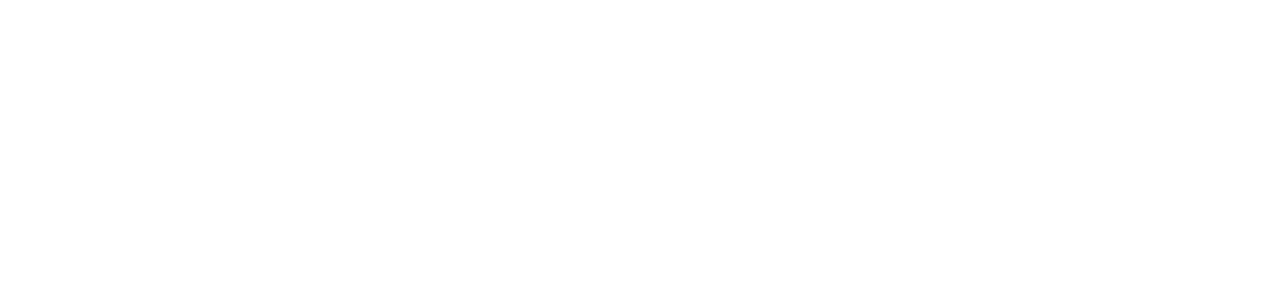
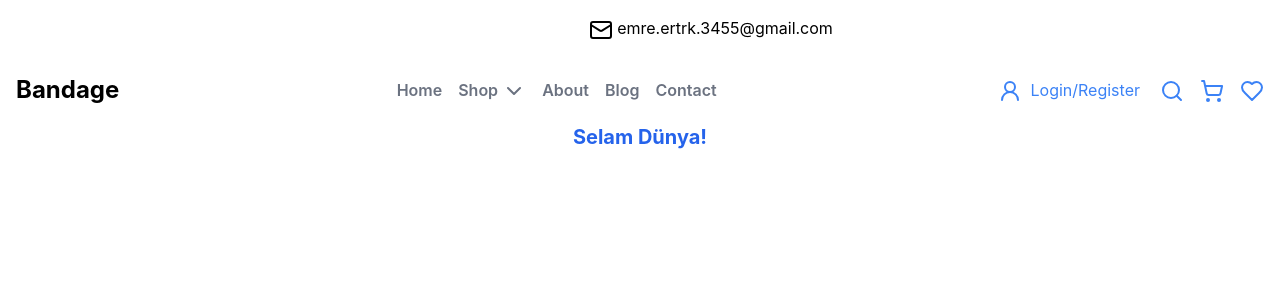
Before and after one commit to erturkemre/e-commerce, a React (Create React App) app: page / in a window 1280 px wide. Shown: the top 300 px of the page. Built offline with nearby package versions, Linux system fonts and the light colour scheme.

Commit message:
Sidebar completed header created

```diff
--- a/package.json
+++ b/package.json
@@ -7,6 +7,7 @@
     "@testing-library/react": "^13.4.0",
     "@testing-library/user-event": "^13.5.0",
     "axios": "^1.5.1",
+    "lucide-react": "^0.284.0",
     "react": "^18.2.0",
     "react-dom": "^18.2.0",
     "react-redux": "^8.1.3",
@@ -39,5 +40,9 @@
       "last 1 firefox version",
       "last 1 safari version"
     ]
+  },
+  "devDependencies": {
+    "daisyui": "^3.9.2",
+    "tailwindcss": "^3.3.3"
   }
 }
--- a/src/App.js
+++ b/src/App.js
@@ -1,5 +1,5 @@
 import './App.css';
-import Main from './layout/PageContent';
+import Main from './layout/Main';
 
 function App() {
   return (
--- a/src/index.css
+++ b/src/index.css
@@ -1,3 +1,7 @@
+@tailwind base;
+@tailwind components;
+@tailwind utilities;
+
 body {
   margin: 0;
   font-family: -apple-system, BlinkMacSystemFont, 'Segoe UI', 'Roboto', 'Oxygen',
--- a/src/index.js
+++ b/src/index.js
@@ -2,7 +2,6 @@
 import ReactDOM from "react-dom/client";
 import "./index.css";
 import App from "./App";
-import reportWebVitals from "./reportWebVitals";
 import { BrowserRouter } from "react-router-dom";
 
 const root = ReactDOM.createRoot(document.getElementById("root"));
@@ -11,8 +10,3 @@
     <App />
   </BrowserRouter>
 );
-
-// If you want to start measuring performance in your app, pass a function
-// to log results (for example: reportWebVitals(console.log))
-// or send to an analytics endpoint. Learn more: https://bit.ly/CRA-vitals
-reportWebVitals();
--- a/src/layout/Header.js
+++ b/src/layout/Header.js
@@ -1,11 +1,22 @@
 import React from "react";
-
+import "tailwindcss/tailwind.css";
+import { Mail, Phone } from "lucide-react";
 
 const Header = () => {
   return (
-    <>
-
-    </>
+    <div className="flex justify-between items-center p-4 header-bg ">
+      <div className="text-white">
+        <p>
+          <Phone className="inline-block"/> (541)863-7254
+        </p>
+      </div>
+      <div>
+        <p>
+          <Mail className="inline-block"/> emre.ertrk.3455@gmail.com
+        </p>
+      </div>
+      <div></div>
+    </div>
   );
 };
 export default Header;
--- a/src/layout/Main.js
+++ b/src/layout/Main.js
@@ -1,5 +1,5 @@
 import React from "react";
-import PageContent from './PageContent';
+import PageContent from "./PageContent";
 import Header from "./Header";
 import SideBar from "./SideBar";
 import Footer from "./Footer";
@@ -7,10 +7,12 @@
 const Main = () => {
   return (
     <div className="main-layout">
-      <Header/>
-      <SideBar/>
-      <PageContent />
-      <Footer/>
+      <Header />
+      <SideBar />
+      <div className="page-body">
+        <PageContent />
+      </div>
+      <Footer />
     </div>
   );
 };
--- a/src/layout/SideBar.js
+++ b/src/layout/SideBar.js
@@ -1,11 +1,62 @@
 import React from "react";
-
+import { NavLink } from "react-router-dom";
+import { User2, Search, ShoppingCart, Heart, ChevronDown } from "lucide-react";
+import "tailwindcss/tailwind.css";
 
 const SideBar = () => {
   return (
-    <>
-
-    </>
+    <div className="flex justify-between items-center p-4 bg-white text-gray-500">
+      <div>
+        <NavLink to="/" className="text-2xl font-bold text-black">
+          Bandage
+        </NavLink>
+      </div>
+      <div className="flex space-x-4 ">
+        <NavLink to="/home" className="hover:text-black font-semibold">
+          Home
+        </NavLink>
+        <div className="dropdown dropdown-hover hover:text-black font-semibold ">
+          <label tabIndex={0} className="cursor-pointer">
+            Shop <ChevronDown className="inline-block"/>
+          </label>
+          {/* <ul
+            tabIndex={0}
+            className="dropdown-content z-[1] menu p-2 shadow bg-base-100 rounded-box w-14"
+          >
+            <li>
+              <NavLink to="item1">Item1</NavLink>
+            </li>
+            <li>
+              <NavLink to="item1">Item2</NavLink>
+            </li>
+          </ul> */}
+        </div>
+        <NavLink to="/about" className=" hover:text-black font-semibold">
+          About
+        </NavLink>
+        <NavLink to="/blog" className=" hover:text-black font-semibold">
+          Blog
+        </NavLink>
+        <NavLink to="/contact" className=" hover:text-black font-semibold">
+          Contact
+        </NavLink>
+      </div>
+      <div className="flex space-x-4">
+        <NavLink to="/login" className="btn m-1 text-blue-500">
+          <User2 className="inline-block mr-1" /> Login/Register
+        </NavLink>
+        <NavLink to="" className="btn m-1 text-blue-500">
+          <Search className="inline-block" />
+        </NavLink>
+        <NavLink to="/cart" className="btn m-1 text-blue-500">
+          <ShoppingCart className="inline-block" />
+        </NavLink>
+        <NavLink to="/fav" className="btn m-1 text-blue-500">
+          <Heart className="inline-block" />
+        </NavLink>
+      </div>
+    </div>
   );
 };
+
 export default SideBar;
--- a/src/pages/MainPage.js
+++ b/src/pages/MainPage.js
@@ -3,9 +3,9 @@
 
 const MainPage = () => {
   return (
-    <>
-
-    </>
+    <div className="main-page-content">
+      <h1 className="text-xl text-blue-600 font-bold text-center">Selam Dünya!</h1>
+    </div>
   );
 };
 export default MainPage;
--- /dev/null
+++ b/tailwind.config.js
@@ -0,0 +1,12 @@
+/** @type {import('tailwindcss').Config} */
+module.exports = {
+  content: ["./src/**/*.{html,js}"],
+  theme: {
+    extend: {
+      colors: {
+        "header-bg": "#252B42",
+      },
+    },
+  },
+  plugins: [],
+};
```
Also changed, not shown: 1 other file (tests, documents, lock files or other folders).
